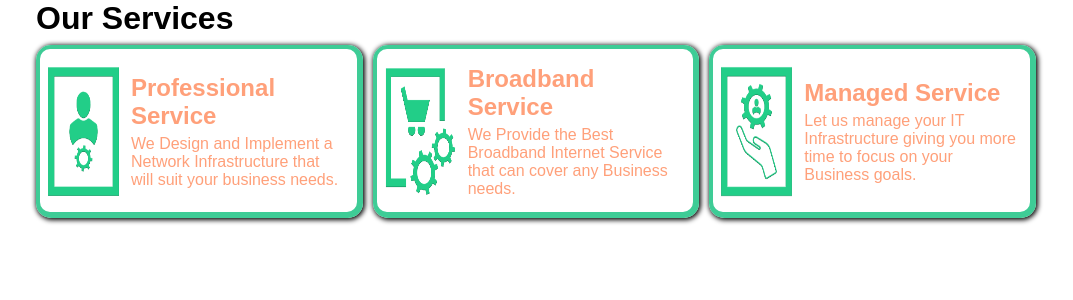
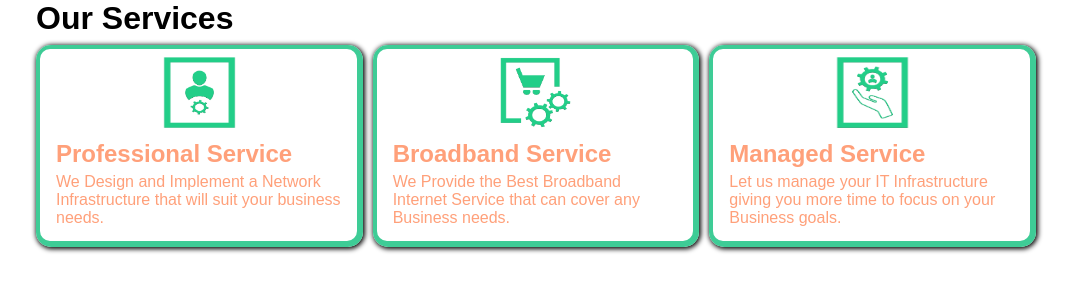
Before and after one commit to Valdaz007/ntt-website, a PHP site: page / in a window 1280 px wide. Shown: the top 300 px of the page, without its empty margins (104-1177 px from the left). Run offline with PHP 8.4, Linux system fonts and the light colour scheme.

Commit message:
Update grid width transform

```diff
--- a/templates/01_service_cards/style.css
+++ b/templates/01_service_cards/style.css
@@ -67,9 +67,13 @@ h1 {
     margin-top: 5px;
 }
 
-@media(min-width: 682px) {
+@media(min-width: 642px) {
     .services {
         grid-template-columns: 1fr 1fr;
+    }
+
+    .service {
+        flex-direction: column;
     }
 }
 
```
